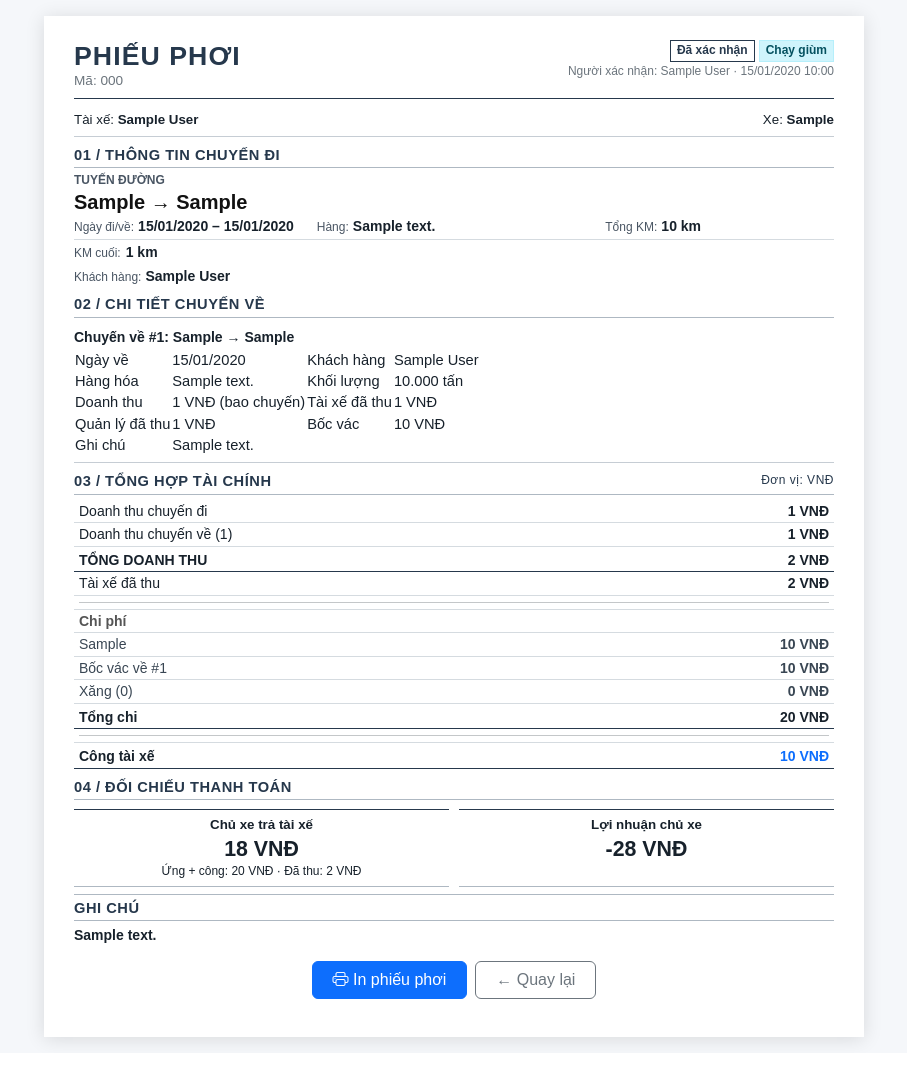
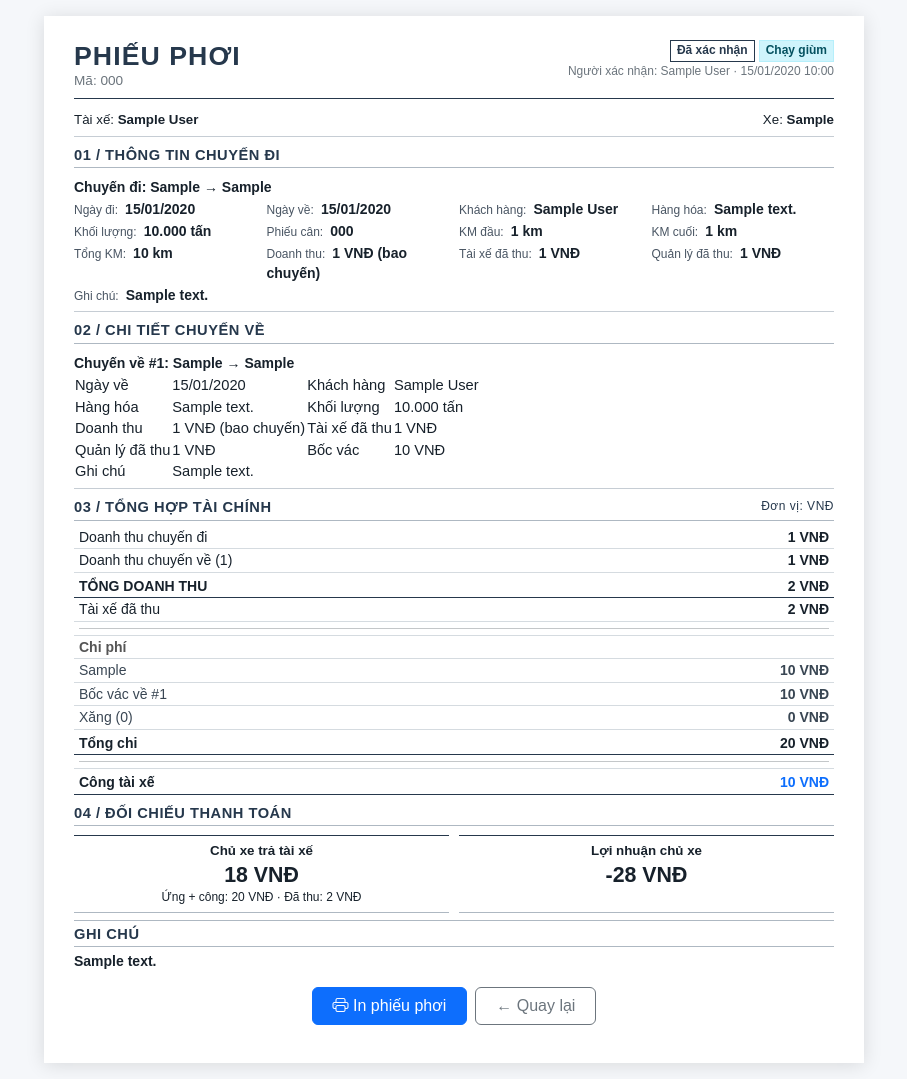
Before and after one commit to ittrichau/Truck_management, a Flask app: page /phoi/1/print in a window 1280 px wide. Shown: the part 56-1135 px from the top of the page, without its empty margins (186-1093 px from the left). Before the commit the page ends 1107 px from the top, so only its background shows below. Run offline with Flask 3, Linux system fonts and the light colour scheme; a user stored in the database is signed in; tables that the repository leaves empty hold one stand-in row (values such as "Sample post"); data that the repository does not hold is empty; some libraries are stand-ins or nearby versions.

Commit message:
deploy new 4.0

```diff
--- a/app/templates/phoi/detail_print.html
+++ b/app/templates/phoi/detail_print.html
@@ -298,22 +298,29 @@
 
     <section class="print-section trip-section">
         <h4 class="print-section-title">01 / THÔNG TIN CHUYẾN ĐI</h4>
-        <div class="trip-primary">
-            <div class="trip-route-row">
-                <span class="trip-route-label">Tuyến đường</span>
-                <span class="trip-route-text">{{ phoi.origin }} → {{ phoi.destination }}</span>
+        <div class="return-trip-item outbound-trip-item">
+            <div class="return-trip-route">Chuyến đi: {{ phoi.origin }} → {{ phoi.destination }}</div>
+            <div class="return-trip-meta">
+                <div class="return-trip-field"><span class="print-label">Ngày đi:</span> <span class="print-value">{{ phoi.departure_date.strftime('%d/%m/%Y') if phoi.departure_date else '--' }}</span></div>
+                <div class="return-trip-field"><span class="print-label">Ngày về:</span> <span class="print-value">{{ phoi.return_date.strftime('%d/%m/%Y') if phoi.return_date else '--' }}</span></div>
+                <div class="return-trip-field"><span class="print-label">Khách hàng:</span> <span class="print-value">{{ phoi.customer.name if phoi.customer else '--' }}</span></div>
+                <div class="return-trip-field"><span class="print-label">Hàng hóa:</span> <span class="print-value">{{ phoi.cargo_description or '--' }}</span></div>
+                <div class="return-trip-field"><span class="print-label">Khối lượng:</span> <span class="print-value">{{ phoi.cargo_weight_tons or '--' }} tấn</span></div>
+                <div class="return-trip-field"><span class="print-label">Phiếu cân:</span> <span class="print-value">{{ phoi.weigh_ticket_number or '--' }}{% if phoi.attachment_count('weigh_ticket') %} · {{ phoi.attachment_count('weigh_ticket') }} ảnh{% endif %}</span></div>
+                <div class="return-trip-field"><span class="print-label">KM đầu:</span> <span class="print-value">{{ phoi.km_start if phoi.km_start is not none else '--' }} km</span></div>
+                <div class="return-trip-field"><span class="print-label">KM cuối:</span> <span class="print-value">{{ phoi.km_end if phoi.km_end is not none else '--' }} km</span></div>
+                <div class="return-trip-field"><span class="print-label">Tổng KM:</span> <span class="print-value">{{ phoi.km_total if phoi.km_total is not none else '--' }} km</span></div>
+                {% if current_user.is_manager_or_admin() %}
+                <div class="return-trip-field"><span class="print-label">Doanh thu:</span> <span class="print-value">{{ '{:,.0f}'.format(phoi.revenue_full or 0) }} VNĐ{% if phoi.payment_method == 'per_ton' and phoi.price_per_ton %} ({{ '{:,.0f}'.format(phoi.price_per_ton) }} VNĐ/tấn){% else %} (bao chuyến){% endif %}</span></div>
+                <div class="return-trip-field"><span class="print-label">Tài xế đã thu:</span> <span class="print-value">{{ '{:,.0f}'.format(phoi.revenue_collected or 0) }} VNĐ</span></div>
+                {% if phoi.manager_revenue_collected %}
+                <div class="return-trip-field"><span class="print-label">Quản lý đã thu:</span> <span class="print-value">{{ '{:,.0f}'.format(phoi.manager_revenue_collected) }} VNĐ</span></div>
+                {% endif %}
+                {% endif %}
+                {% if phoi.notes %}
+                <div class="return-trip-field return-trip-notes"><span class="print-label">Ghi chú:</span> <span class="print-value">{{ phoi.notes }}</span></div>
+                {% endif %}
             </div>
-            <div class="trip-meta">
-                <div class="trip-meta-item"><span class="print-label">Ngày đi/về:</span> <span class="print-value">{{ phoi.departure_date.strftime('%d/%m/%Y') if phoi.departure_date }} – {{ phoi.return_date.strftime('%d/%m/%Y') if phoi.return_date else '--' }}</span></div>
-                <div class="trip-meta-item"><span class="print-label">Hàng:</span> <span class="print-value">{{ phoi.cargo_description or '--' }}</span></div>
-                <div class="trip-meta-item"><span class="print-label">Tổng KM:</span> <span class="print-value">{{ phoi.km_total }} km</span></div>
-            </div>
-            <div class="trip-meta trip-km">
-                <div class="trip-meta-item"><span class="print-label">KM cuối:</span> <span class="print-value">{{ phoi.km_end or '--' }} km</span></div>
-            </div>
-            {% if phoi.customer %}
-            <div class="trip-customer"><span class="print-label">Khách hàng:</span> <span class="print-value">{{ phoi.customer.name }}</span></div>
-            {% endif %}
         </div>
     </section>
 
```
Also changed, not shown: .clinerules/current-task.md.
